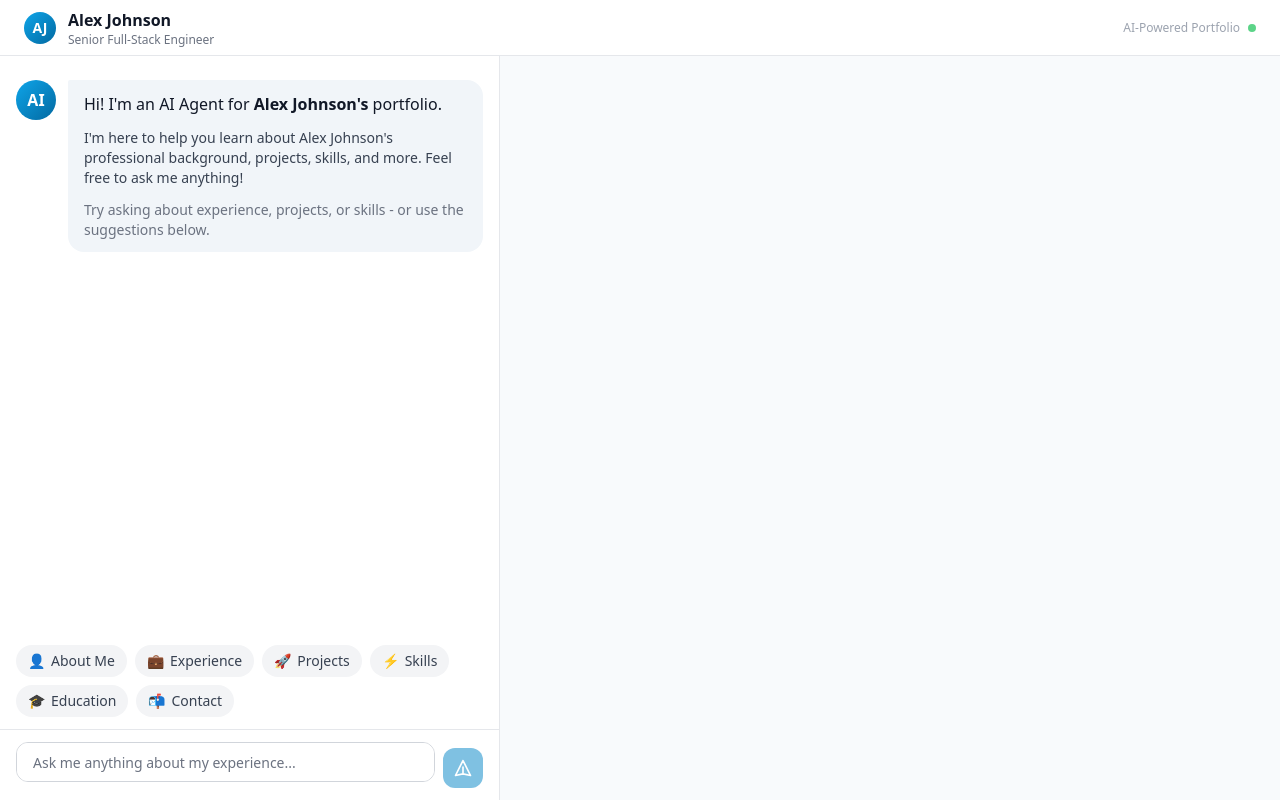
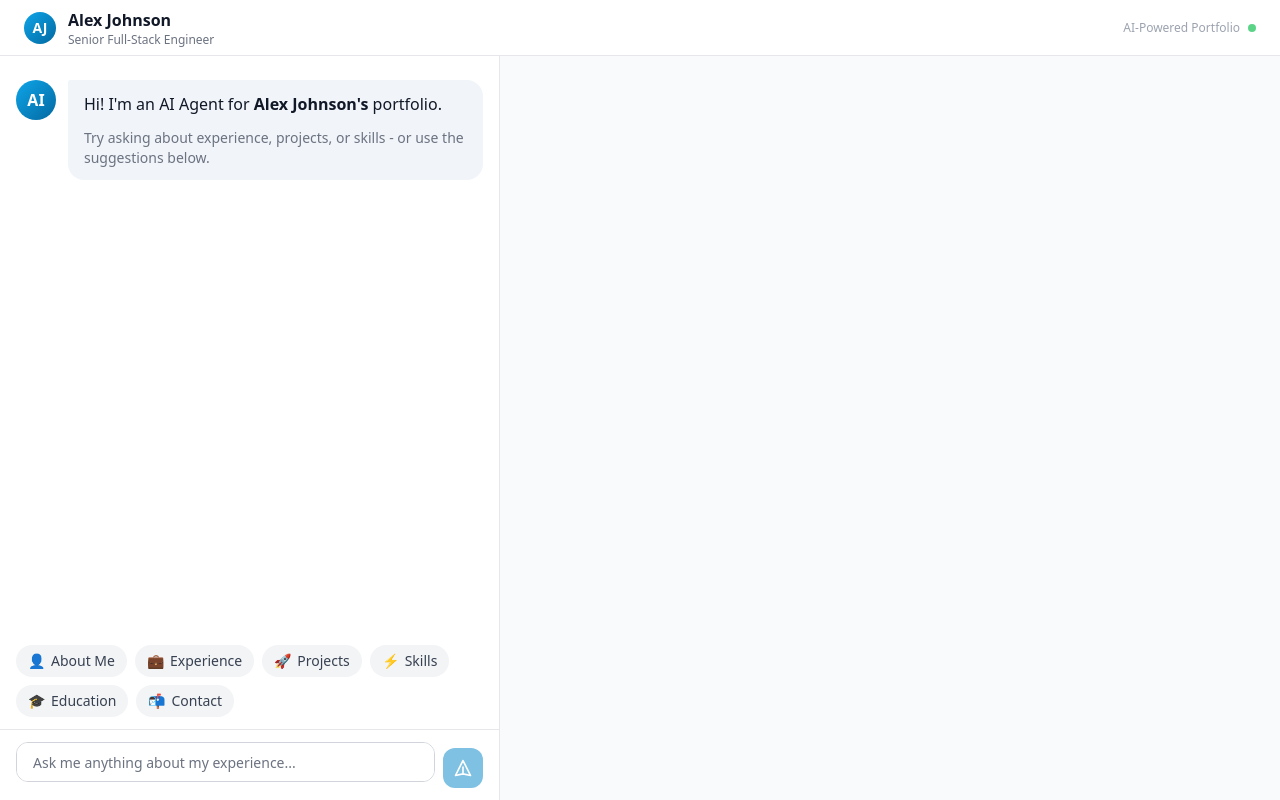
Before and after one commit to sequenzia/ai-portfolio, a React (Vite) app: page / in a window 1280 px wide. Built offline with nearby package versions, Linux system fonts and the light colour scheme.

Commit message:
refactor: Restructure chat container for scrollable messages and fixed input, and shorten welcome message.

```diff
--- a/src/components/chat/ChatContainer.tsx
+++ b/src/components/chat/ChatContainer.tsx
@@ -25,14 +25,19 @@ export function ChatContainer() {
   };
 
   return (
-    <div className="flex flex-col h-full">
+    <div className="flex flex-col h-full overflow-hidden">
+      {/* Scrollable content area */}
+      <div className="flex-1 min-h-0 overflow-y-auto">
         {/* Welcome message when empty */}
         {showWelcome && <WelcomeMessage />}
 
         {/* Message list */}
         <MessageList messages={messages} isLoading={isLoading} />
+      </div>
 
-      {/* Suggested prompts - always visible */}
+      {/* Fixed bottom section */}
+      <div className="flex-shrink-0">
+        {/* Suggested prompts */}
         <SuggestedPrompts onSelect={handlePromptSelect} />
 
         {/* Input */}
@@ -43,5 +48,6 @@ export function ChatContainer() {
           disabled={isLoading}
         />
       </div>
+    </div>
   );
 }
--- a/src/components/chat/MessageList.tsx
+++ b/src/components/chat/MessageList.tsx
@@ -36,7 +36,7 @@ export function MessageList({ messages, isLoading, className }: MessageListProps
     <div
       ref={containerRef}
       className={cn(
-        'flex-1 overflow-y-auto px-4 py-4 space-y-4 scrollbar-thin',
+        'px-4 py-4 space-y-4',
         className
       )}
     >
--- a/src/components/chat/WelcomeMessage.tsx
+++ b/src/components/chat/WelcomeMessage.tsx
@@ -23,10 +23,6 @@ export function WelcomeMessage() {
             <p className="text-gray-900 mb-3">
               Hi! I'm an AI Agent for <strong>{bio.name}'s</strong> portfolio.
             </p>
-            <p className="text-gray-700 text-sm mb-3">
-              I'm here to help you learn about {bio.name}'s professional background,
-              projects, skills, and more. Feel free to ask me anything!
-            </p>
             <p className="text-gray-500 text-sm">
               Try asking about experience, projects, or skills - or use the suggestions below.
             </p>
```
Lines whose indentation alone changed are shown as unchanged.
